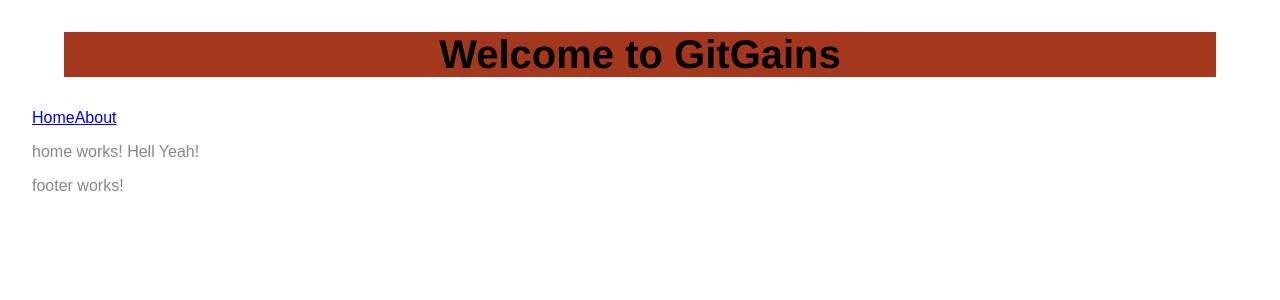
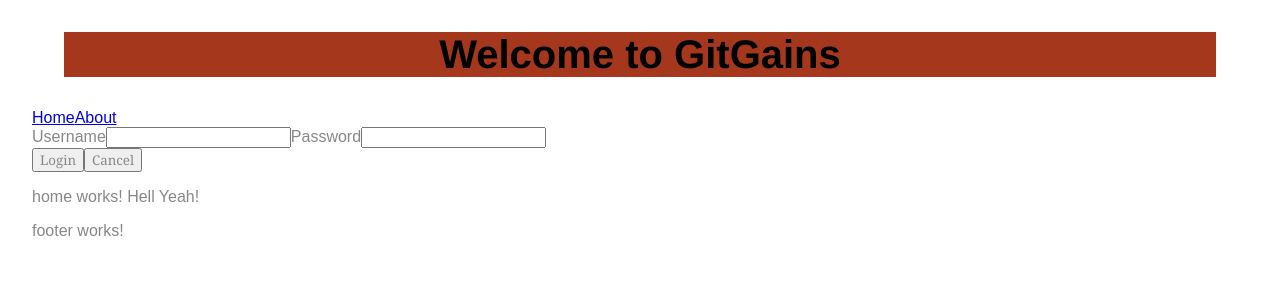
Before and after one commit to 3610FitnessApp/Fitness-App, an Angular app: page / in a window 1280 px wide. Shown: the top 300 px of the page. Built offline with nearby package versions, Linux system fonts and the light colour scheme.

Commit message:
Login-Component

```diff
--- a/src/app/app.component.html
+++ b/src/app/app.component.html
@@ -3,6 +3,8 @@
 
 <app-nav-bar></app-nav-bar>
 
+<app-login-form></app-login-form>
+
 <router-outlet></router-outlet>
 
 <app-footer></app-footer>
--- a/src/app/app.module.ts
+++ b/src/app/app.module.ts
@@ -10,6 +10,7 @@
 import { AppRouterModule } from './router/router.module';
 import { AboutComponent } from './about/about.component';
 import { HeaderComponent } from './header/header.component';
+import { LoginFormComponent } from './login-form/login-form.component';
 
 
 @NgModule({
@@ -20,7 +21,8 @@
     FooterComponent,
     NotFoundComponent,
     AboutComponent,
-    HeaderComponent
+    HeaderComponent,
+    LoginFormComponent
   ],
   imports: [
     BrowserModule,
--- /dev/null
+++ b/src/app/login-form/login-form.component.html
@@ -0,0 +1,12 @@
+<div>
+  <div>
+    <span>Username</span>
+    <input type='text'/>
+    <span>Password</span>
+    <input type='text'/>
+  </div>
+  <div>
+    <button>Login</button>
+    <button>Cancel</button>
+  </div>
+</div>
--- /dev/null
+++ b/src/app/login-form/login-form.component.ts
@@ -0,0 +1,15 @@
+import { Component, OnInit } from '@angular/core';
+
+@Component({
+  selector: 'app-login-form',
+  templateUrl: './login-form.component.html',
+  styleUrls: ['./login-form.component.css']
+})
+export class LoginFormComponent implements OnInit {
+
+  constructor() { }
+
+  ngOnInit() {
+  }
+
+}
```
Also changed, not shown: src/app/login-form/login-form.component.css (added), 1 other file (tests, documents, lock files or other folders).
